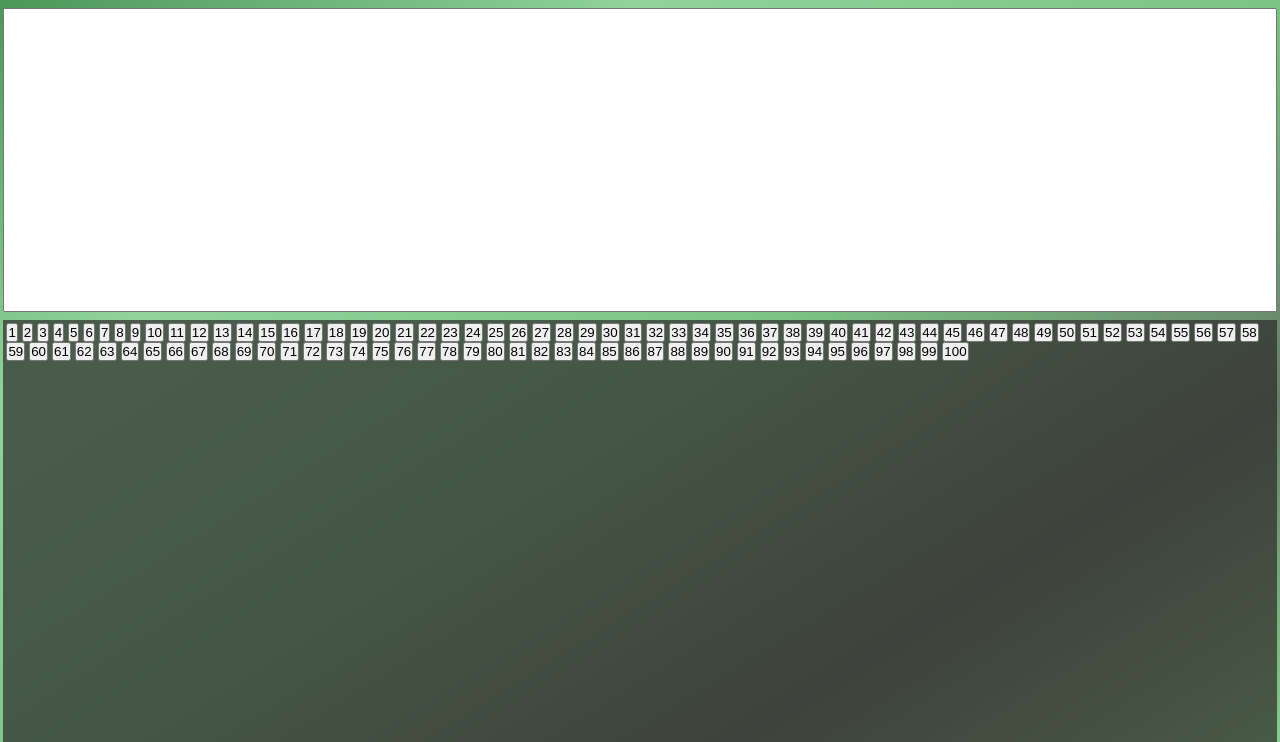
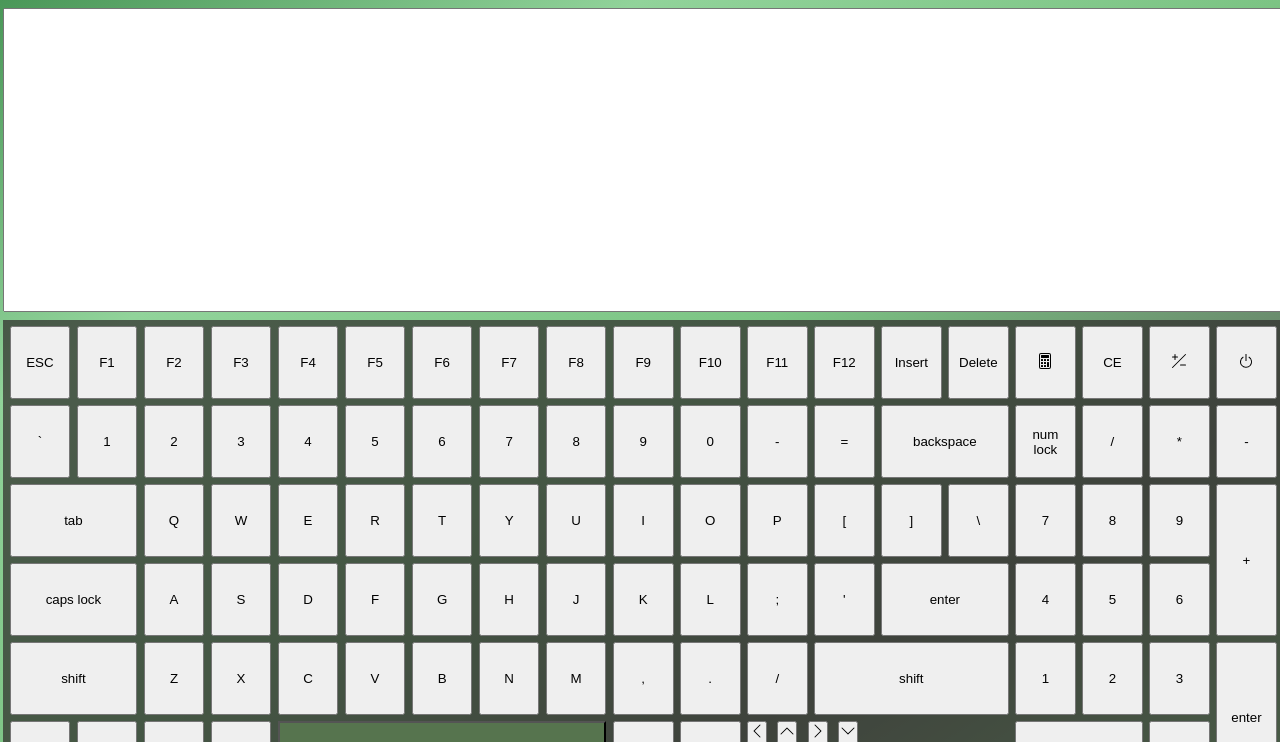
Before and after one commit to codjoelmayer/keyboard, a plain HTML site: page index.html in a window 1280 px wide. Shown: the top 742 px of the page. Drawn offline with nearby package versions, Linux system fonts and the light colour scheme.

Commit message:
Key contents

```diff
--- a/css/style.css
+++ b/css/style.css
@@ -1,3 +1,5 @@
+/* Bootstrap icon */
+@import url("https://cdn.jsdelivr.net/npm/bootstrap-icons@1.10.5/font/bootstrap-icons.css");
 /* Universal selector */
 *,
 *::after,
@@ -32,8 +34,11 @@ box-shadow: -8px 9px 20px 8px rgba(93,122,120,0.86);
 .d-grid {
     display: grid;
 }
-.gtc-30 {
-    grid-template-columns: repeat(30, 1fr);
+.gtc-19 {
+    grid-template-columns: repeat(19, 1fr);
+}
+.gtr-6 {
+    grid-template-rows: repeat(6, 1fr);
 }
 /* Container */
 .container {
@@ -44,6 +49,7 @@ box-shadow: -8px 9px 20px 8px rgba(93,122,120,0.86);
 .container>*{
     padding-block: .5rem;
     margin-inline: .2rem;
+    width: 100%;
 }
 .row:first-child{
     height: 40vh;
@@ -54,3 +60,43 @@ box-shadow: -8px 9px 20px 8px rgba(93,122,120,0.86);
     padding: .2rem;
     flex-grow: 1;
 }
+/* Keys */
+button {
+    margin: .2rem;
+}
+button[data-title="backspace"],
+button[data-title="enter"] {
+    grid-column: 14/16;
+}
+button[data-title="tab"],
+button[data-title="caps"],
+button[data-title="shift"]{
+    grid-column: 1/3;
+}
+button[data-title="plus"]{
+    grid-column: -2/-1;
+    grid-row: -5/-3;
+}
+button[data-title="enter-right"] {
+    grid-column: -2/-1;
+    grid-row: -3 / -1;
+}
+button[data-title="space"] {
+    background-color: var(--alternative);
+    grid-column: 5/10;
+}
+button[data-title="shift-right"] {
+    grid-column: 13 / 16;
+}
+div[data-title="arrow-wrapper"] {
+    grid-column: 12/16;
+}
+button[data-title="zero-right"] {
+    grid-column: 16 / 18;
+}
+/* media query */
+@media screen and (width < 900px) {
+    .row:last-child{
+        grid-template-columns: repeat(10, 1fr);
+    }
+}
--- a/index.html
+++ b/index.html
@@ -12,7 +12,40 @@
         <div class="row d-grid">
             <input type="text" id="output">
         </div>
-        <div class="row">
+        <div class="row d-grid gtc-19 gtr-6">
+            <button>ESC</button>
+            <button>F1</button>
+            <button>F2</button>
+            <button>F3</button>
+            <button>F4</button>
+            <button>F5</button>
+            <button>F6</button>
+            <button>F7</button>
+            <button>F8</button>
+            <button>F9</button>
+            <button>F10</button>
+            <button>F11</button>
+            <button>F12</button>
+            <button>Insert</button>
+            <button>Delete</button>
+            <button>
+                <svg xmlns="http://www.w3.org/2000/svg" width="16" height="16" fill="currentColor" class="bi bi-calculator" viewBox="0 0 16 16">
+                    <path d="M12 1a1 1 0 0 1 1 1v12a1 1 0 0 1-1 1H4a1 1 0 0 1-1-1V2a1 1 0 0 1 1-1h8zM4 0a2 2 0 0 0-2 2v12a2 2 0 0 0 2 2h8a2 2 0 0 0 2-2V2a2 2 0 0 0-2-2H4z"/>
+                    <path d="M4 2.5a.5.5 0 0 1 .5-.5h7a.5.5 0 0 1 .5.5v2a.5.5 0 0 1-.5.5h-7a.5.5 0 0 1-.5-.5v-2zm0 4a.5.5 0 0 1 .5-.5h1a.5.5 0 0 1 .5.5v1a.5.5 0 0 1-.5.5h-1a.5.5 0 0 1-.5-.5v-1zm0 3a.5.5 0 0 1 .5-.5h1a.5.5 0 0 1 .5.5v1a.5.5 0 0 1-.5.5h-1a.5.5 0 0 1-.5-.5v-1zm0 3a.5.5 0 0 1 .5-.5h1a.5.5 0 0 1 .5.5v1a.5.5 0 0 1-.5.5h-1a.5.5 0 0 1-.5-.5v-1zm3-6a.5.5 0 0 1 .5-.5h1a.5.5 0 0 1 .5.5v1a.5.5 0 0 1-.5.5h-1a.5.5 0 0 1-.5-.5v-1zm0 3a.5.5 0 0 1 .5-.5h1a.5.5 0 0 1 .5.5v1a.5.5 0 0 1-.5.5h-1a.5.5 0 0 1-.5-.5v-1zm0 3a.5.5 0 0 1 .5-.5h1a.5.5 0 0 1 .5.5v1a.5.5 0 0 1-.5.5h-1a.5.5 0 0 1-.5-.5v-1zm3-6a.5.5 0 0 1 .5-.5h1a.5.5 0 0 1 .5.5v1a.5.5 0 0 1-.5.5h-1a.5.5 0 0 1-.5-.5v-1zm0 3a.5.5 0 0 1 .5-.5h1a.5.5 0 0 1 .5.5v4a.5.5 0 0 1-.5.5h-1a.5.5 0 0 1-.5-.5v-4z"/>
+                  </svg>
+            </button>
+            <button>CE</button>
+            <button>
+                <svg xmlns="http://www.w3.org/2000/svg" width="16" height="16" fill="currentColor" class="bi bi-plus-slash-minus" viewBox="0 0 16 16">
+                <path d="m1.854 14.854 13-13a.5.5 0 0 0-.708-.708l-13 13a.5.5 0 0 0 .708.708ZM4 1a.5.5 0 0 1 .5.5v2h2a.5.5 0 0 1 0 1h-2v2a.5.5 0 0 1-1 0v-2h-2a.5.5 0 0 1 0-1h2v-2A.5.5 0 0 1 4 1Zm5 11a.5.5 0 0 1 .5-.5h5a.5.5 0 0 1 0 1h-5A.5.5 0 0 1 9 12Z"/>
+              </svg></button>
+            <button>
+                <svg xmlns="http://www.w3.org/2000/svg" width="16" height="16" fill="currentColor" class="bi bi-power" viewBox="0 0 16 16">
+                    <path d="M7.5 1v7h1V1h-1z"/>
+                    <path d="M3 8.812a4.999 4.999 0 0 1 2.578-4.375l-.485-.874A6 6 0 1 0 11 3.616l-.501.865A5 5 0 1 1 3 8.812z"/>
+                  </svg>
+            </button>
+            <button>`</button>
             <button>1</button>
             <button>2</button>
             <button>3</button>
@@ -22,97 +55,102 @@
             <button>7</button>
             <button>8</button>
             <button>9</button>
-            <button>10</button>
-            <button>11</button>
-            <button>12</button>
-            <button>13</button>
-            <button>14</button>
-            <button>15</button>
-            <button>16</button>
-            <button>17</button>
-            <button>18</button>
-            <button>19</button>
-            <button>20</button>
-            <button>21</button>
-            <button>22</button>
-            <button>23</button>
-            <button>24</button>
-            <button>25</button>
-            <button>26</button>
-            <button>27</button>
-            <button>28</button>
-            <button>29</button>
-            <button>30</button>
-            <button>31</button>
-            <button>32</button>
-            <button>33</button>
-            <button>34</button>
-            <button>35</button>
-            <button>36</button>
-            <button>37</button>
-            <button>38</button>
-            <button>39</button>
-            <button>40</button>
-            <button>41</button>
-            <button>42</button>
-            <button>43</button>
-            <button>44</button>
-            <button>45</button>
-            <button>46</button>
-            <button>47</button>
-            <button>48</button>
-            <button>49</button>
-            <button>50</button>
-            <button>51</button>
-            <button>52</button>
-            <button>53</button>
-            <button>54</button>
-            <button>55</button>
-            <button>56</button>
-            <button>57</button>
-            <button>58</button>
-            <button>59</button>
-            <button>60</button>
-            <button>61</button>
-            <button>62</button>
-            <button>63</button>
-            <button>64</button>
-            <button>65</button>
-            <button>66</button>
-            <button>67</button>
-            <button>68</button>
-            <button>69</button>
-            <button>70</button>
-            <button>71</button>
-            <button>72</button>
-            <button>73</button>
-            <button>74</button>
-            <button>75</button>
-            <button>76</button>
-            <button>77</button>
-            <button>78</button>
-            <button>79</button>
-            <button>80</button>
-            <button>81</button>
-            <button>82</button>
-            <button>83</button>
-            <button>84</button>
-            <button>85</button>
-            <button>86</button>
-            <button>87</button>
-            <button>88</button>
-            <button>89</button>
-            <button>90</button>
-            <button>91</button>
-            <button>92</button>
-            <button>93</button>
-            <button>94</button>
-            <button>95</button>
-            <button>96</button>
-            <button>97</button>
-            <button>98</button>
-            <button>99</button>
-            <button>100</button>
+            <button>0</button>
+            <button>-</button>
+            <button>=</button>
+            <button data-title="backspace">backspace</button>
+            <button>
+                <div>num</div>
+                <div>lock</div>
+            </button>
+            <button>/</button>
+            <button>*</button>
+            <button>-</button>
+            <button data-title="tab">tab</button>
+            <button>Q</button>
+            <button>W</button>
+            <button>E</button>
+            <button>R</button>
+            <button>T</button>
+            <button>Y</button>
+            <button>U</button>
+            <button>I</button>
+            <button>O</button>
+            <button>P</button>
+            <button>[</button>
+            <button>]</button>
+            <button>\</button>
+            <button>7</button>
+            <button>8</button>
+            <button>9</button>
+            <button data-title="plus">+</button>
+            <button data-title="caps">caps lock</button>
+            <button>A</button>
+            <button>S</button>
+            <button>D</button>
+            <button>F</button>
+            <button>G</button>
+            <button>H</button>
+            <button>J</button>
+            <button>K</button>
+            <button>L</button>
+            <button>;</button>
+            <button>'</button>
+            <button data-title="enter">enter</button>
+            <button>4</button>
+            <button>5</button>
+            <button>6</button>
+            <button data-title="shift">shift</button>
+            <button>Z</button>
+            <button>X</button>
+            <button>C</button>
+            <button>V</button>
+            <button>B</button>
+            <button>N</button>
+            <button>M</button>
+            <button>,</button>
+            <button>.</button>
+            <button>/</button>
+            <button data-title="shift-right">shift</button>
+            <button>1</button>
+            <button>2</button>
+            <button>3</button>
+            <button data-title="enter-right">enter</button>
+            <button>ctrl</button>
+            <button>fn</button>
+            <button>
+                <svg xmlns="http://www.w3.org/2000/svg" width="16" height="16" fill="currentColor" class="bi bi-windows" viewBox="0 0 16 16">
+                    <path d="M6.555 1.375 0 2.237v5.45h6.555V1.375zM0 13.795l6.555.933V8.313H0v5.482zm7.278-5.4.026 6.378L16 16V8.395H7.278zM16 0 7.33 1.244v6.414H16V0z"/>
+                  </svg>
+            </button>
+            <button>alt</button>
+            <button data-title="space"></button>
+            <button>alt</button>
+            <button>ctrl</button>
+            <div data-title="arrow-wrapper">
+                <button>
+                    <svg xmlns="http://www.w3.org/2000/svg" width="16" height="16" fill="currentColor" class="bi bi-chevron-left" viewBox="0 0 16 16">
+                        <path fill-rule="evenodd" d="M11.354 1.646a.5.5 0 0 1 0 .708L5.707 8l5.647 5.646a.5.5 0 0 1-.708.708l-6-6a.5.5 0 0 1 0-.708l6-6a.5.5 0 0 1 .708 0z"/>
+                      </svg>
+                </button>
+                <button>
+                    <svg xmlns="http://www.w3.org/2000/svg" width="16" height="16" fill="currentColor" class="bi bi-chevron-up" viewBox="0 0 16 16">
+                        <path fill-rule="evenodd" d="M7.646 4.646a.5.5 0 0 1 .708 0l6 6a.5.5 0 0 1-.708.708L8 5.707l-5.646 5.647a.5.5 0 0 1-.708-.708l6-6z"/>
+                      </svg>
+                </button>
+                <button>
+                    <svg xmlns="http://www.w3.org/2000/svg" width="16" height="16" fill="currentColor" class="bi bi-chevron-right" viewBox="0 0 16 16">
+                        <path fill-rule="evenodd" d="M4.646 1.646a.5.5 0 0 1 .708 0l6 6a.5.5 0 0 1 0 .708l-6 6a.5.5 0 0 1-.708-.708L10.293 8 4.646 2.354a.5.5 0 0 1 0-.708z"/>
+                      </svg>
+                </button>
+                <button>
+                    <svg xmlns="http://www.w3.org/2000/svg" width="16" height="16" fill="currentColor" class="bi bi-chevron-down" viewBox="0 0 16 16">
+                        <path fill-rule="evenodd" d="M1.646 4.646a.5.5 0 0 1 .708 0L8 10.293l5.646-5.647a.5.5 0 0 1 .708.708l-6 6a.5.5 0 0 1-.708 0l-6-6a.5.5 0 0 1 0-.708z"/>
+                      </svg>
+                </button>
+            </div>
+            <button data-title="zero-right">0</button>
+            <button>.</button>
         </div>
     </div>
     <script src="./script/code.js"></script>
```
